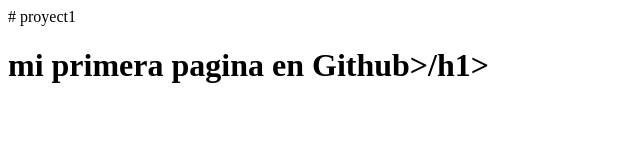
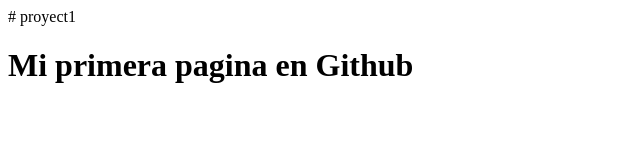
Before and after one commit to Aleurbi7/proyect1, a plain HTML site: page index.html in a window 1280 px wide. Shown: the whole page, without its empty margins (0-640 px from the left). Drawn offline with Linux system fonts and the light colour scheme.

Commit message:
Update index.html

```diff
--- a/index.html
+++ b/index.html
@@ -2,6 +2,6 @@
 <html>
 <head>
 <body>
-<h1>mi primera pagina en Github>/h1>
+<h1>Mi primera pagina en Github</h1>
 </body>
 </html>
```
